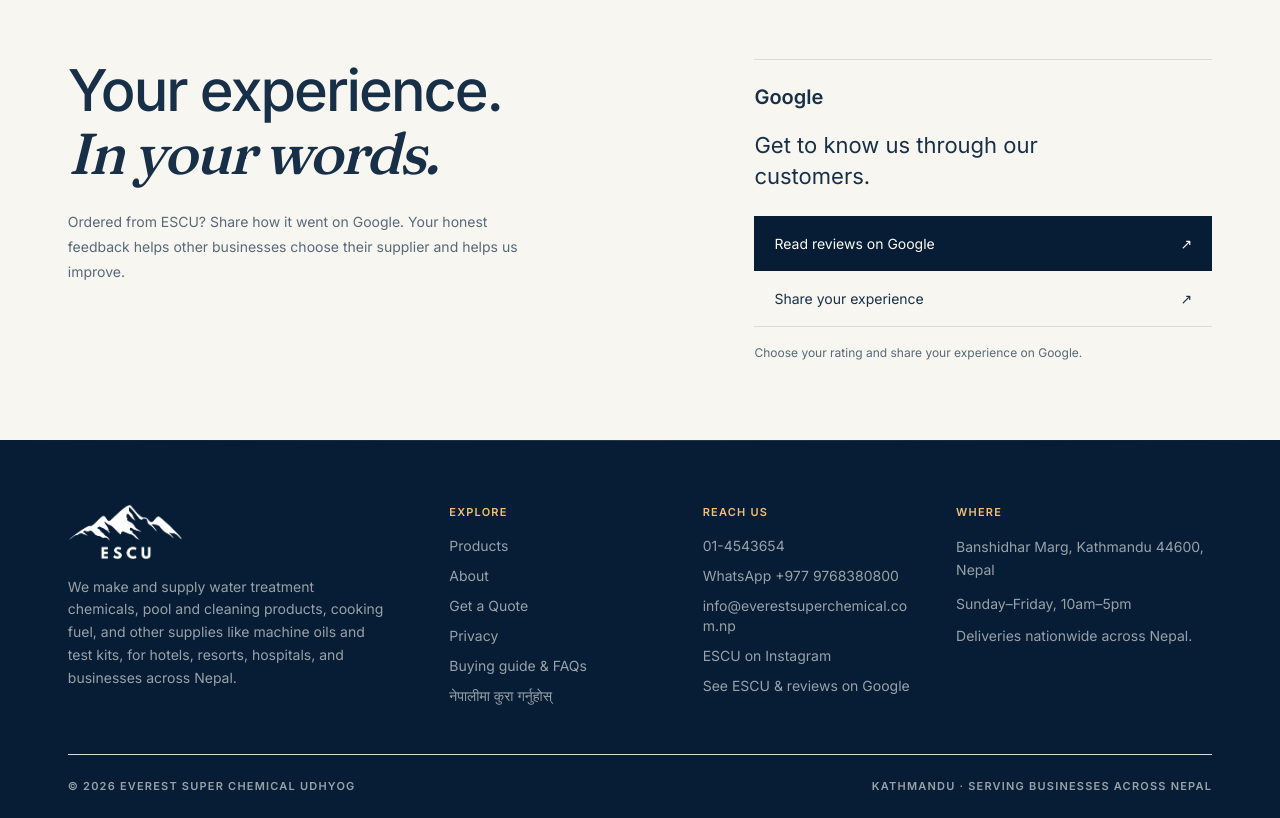
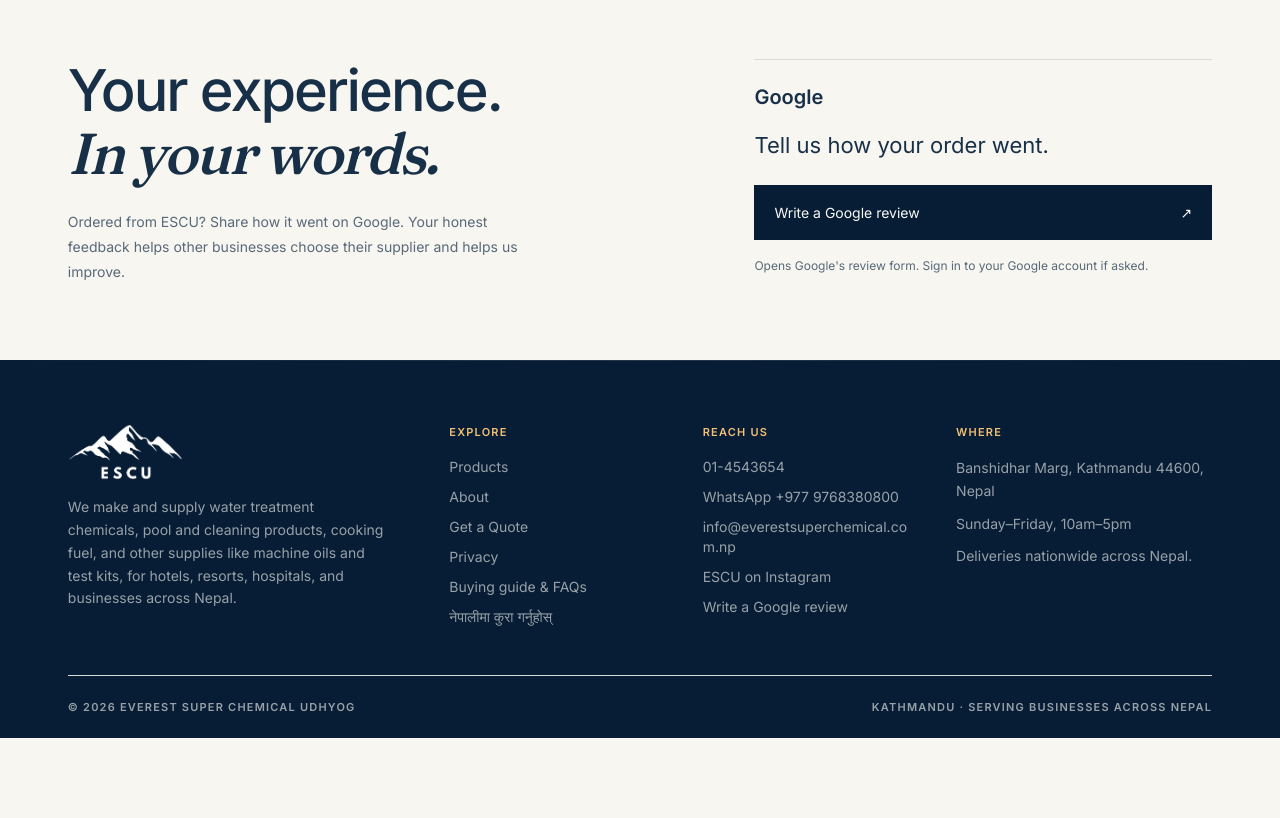
Before and after one commit to MartinTiwari/ESCU_WEBSITE, a Next.js app: page /contact in a window 1280 px wide. Shown: the part 1580-2398 px from the top of the page. After the commit the page ends 2318 px from the top, so only its background shows below. Built offline with nearby package versions, Linux system fonts and the light colour scheme; no server answers.

Commit message:
Make all review prompts open the Google review form

```diff
--- a/src/app/page.tsx
+++ b/src/app/page.tsx
@@ -100,7 +100,7 @@
 
       <section className="home-end home-container" aria-labelledby="contact-title">
             <div className="home-end-contact"><p className="home-kicker">LET’S GET YOUR ORDER STARTED</p><h2 id="contact-title">What’s on your supply list?</h2><p>Send a product name, a list or a question. We’ll confirm availability and pricing.</p><div className="home-end-actions"><Link href="/quote" className="home-button">Request a quote <Arrow diagonal /></Link><a href={whatsappLink("Hi ESCU, I'd like to check pricing and availability.")} className="home-text-link">WhatsApp <Arrow /></a></div><a href={whatsappLink("नमस्ते ESCU, मलाई मूल्य र उपलब्धता बारे सोध्नु छ।")} lang="ne" className="home-text-link home-end-nepali">नेपालीमा कुरा गर्नुहोस् <Arrow /></a><a href={`tel:${site.phoneInternational}`} className="home-contact-phone">Or call {site.phone}</a></div>
-            <div className="home-end-reviews"><h3>Your experience matters.</h3><p>Already ordered? Share your experience on Google, or read customer feedback.</p><a href="https://g.page/r/CbUQqnLr7ElaEBM/review" target="_blank" rel="noopener noreferrer" className="home-text-link">Write a Google review <Arrow diagonal /></a></div>
+            <div className="home-end-reviews"><h3>Your experience matters.</h3><p>Already ordered? Tell us how it went with a Google review.</p><a href={site.googleReviewUrl} target="_blank" rel="noopener noreferrer" className="home-text-link">Write a Google review <Arrow diagonal /></a></div>
       </section>
     </div>
   );
--- a/src/components/Footer.tsx
+++ b/src/components/Footer.tsx
@@ -41,7 +41,7 @@
             <li><a href={whatsappLink()} className="hover:text-cream transition-colors">WhatsApp {site.whatsappDisplay}</a></li>
             <li><a href={`mailto:${site.email}`} className="hover:text-cream transition-colors break-all">{site.email}</a></li>
             <li><a href={site.instagram} className="hover:text-cream transition-colors">ESCU on Instagram</a></li>
-            <li><a href="https://www.google.com/maps?cid=6505991632698609845" target="_blank" rel="noopener noreferrer" className="hover:text-cream transition-colors">See ESCU &amp; reviews on Google</a></li>
+            <li><a href={site.googleReviewUrl} target="_blank" rel="noopener noreferrer" className="hover:text-cream transition-colors">Write a Google review</a></li>
           </ul>
         </div>
 
--- a/src/components/GoogleReviews.tsx
+++ b/src/components/GoogleReviews.tsx
@@ -1,6 +1,5 @@
 import Reveal from "@/components/Reveal";
-
-const profile = "https://www.google.com/maps?cid=6505991632698609845";
+import { site } from "@/lib/site";
 
 export default function GoogleReviews() {
   return (
@@ -11,10 +10,9 @@
       </Reveal>
       <div className="google-reviews-actions">
         <span className="google-reviews-mark" aria-hidden="true">Google</span>
-        <h3>Get to know us through our customers.</h3>
-        <a className="review-primary" href={profile} target="_blank" rel="noopener noreferrer">Read reviews on Google <span aria-hidden="true">↗</span></a>
-        <a className="review-secondary" href="https://g.page/r/CbUQqnLr7ElaEBM/review" target="_blank" rel="noopener noreferrer">Share your experience <span aria-hidden="true">↗</span></a>
-        <p>Choose your rating and share your experience on Google.</p>
+        <h3>Tell us how your order went.</h3>
+        <a className="review-primary" href={site.googleReviewUrl} target="_blank" rel="noopener noreferrer">Write a Google review <span aria-hidden="true">↗</span></a>
+        <p>Opens Google&apos;s review form. Sign in to your Google account if asked.</p>
       </div>
     </section>
   );
--- a/src/lib/site.ts
+++ b/src/lib/site.ts
@@ -10,6 +10,7 @@
   phone: "01-4543654",
   phoneInternational: "+977-1-4543654",
   instagram: "https://www.instagram.com/everestsuperchemicals/",
+  googleReviewUrl: "https://g.page/r/CbUQqnLr7ElaEBM/review",
   whatsapp: "+9779768380800",
   whatsappDisplay: "+977 9768380800",
   // Routed by Cloudflare Email Routing to everestchem.np@gmail.com. Proven
```
